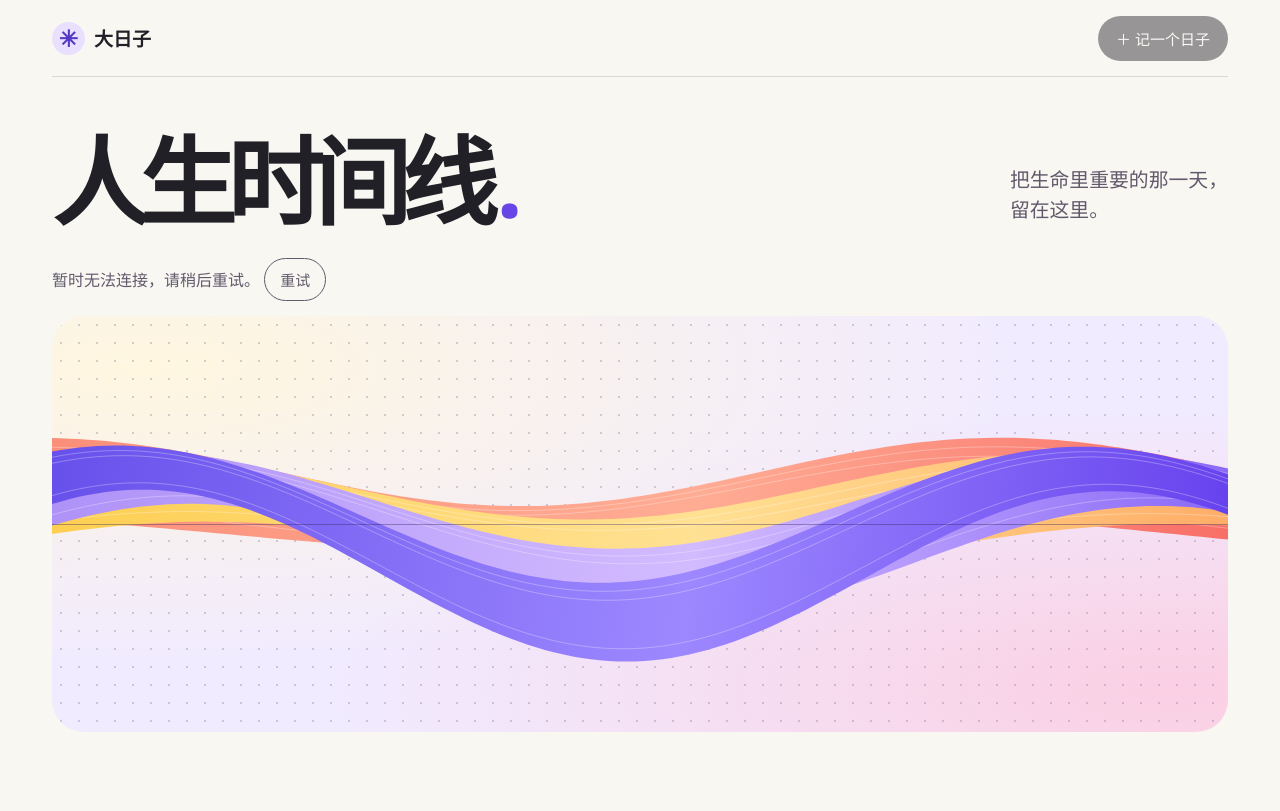
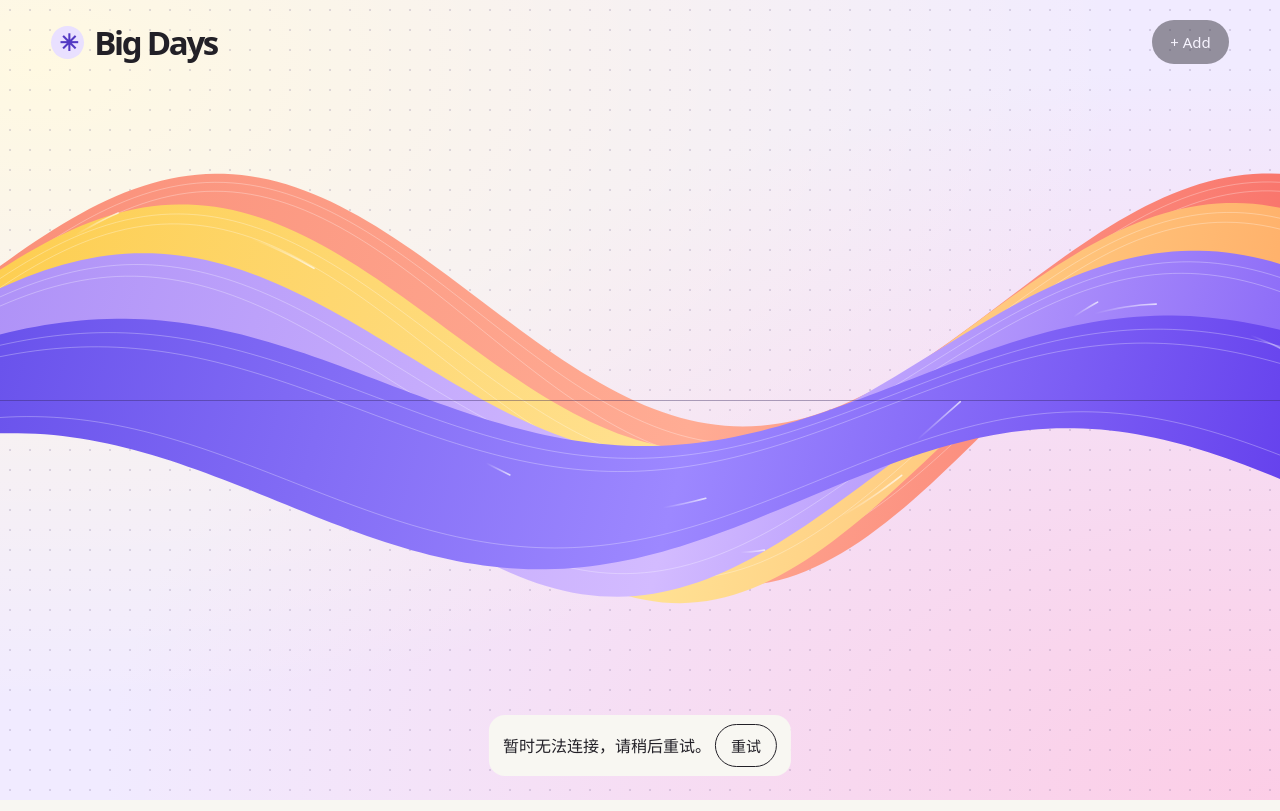
Before and after one commit to jiayu5/life-days, a plain HTML site: page index.html in a window 1280 px wide. Drawn offline with Linux system fonts and the light colour scheme; no server answers.

Commit message:
Update Site source

```diff
--- a/app.js
+++ b/app.js
@@ -33,7 +33,7 @@ function edit(event = null) {
   form.elements.title.value = event?.title || '';
   form.elements.day.value = event?.day || today();
   form.elements.note.value = event?.note || '';
-  byId('form-title').textContent = event ? '编辑日子' : '记一个日子';
+  byId('form-title').textContent = event ? '编辑日子' : '新增日期';
   byId('form-error').textContent = '';
   deleteButton.hidden = !event;
   dialog.showModal();
@@ -136,9 +136,7 @@ function render() {
   const stops = [...events, { title: '今天', day: date }].sort((a, b) => a.day.localeCompare(b.day));
   const oldFocus = [...markerButtons].find(([, button]) => button === document.activeElement)?.[0];
   markerButtons = new Map();
-  byId('status').textContent = events.length ? '' : '记下你的第一个大日子。';
-  byId('status').hidden = events.length > 0;
-  byId('hint').hidden = !events.length;
+  byId('status').hidden = true;
   track.replaceChildren(...stops.map((event, index) => {
     const row = element('li', '', 'stop');
     row.dataset.tone = index % 4;
--- a/index.html
+++ b/index.html
@@ -1,30 +1,25 @@
 <!doctype html>
 <html lang="zh-CN">
 <head>
-<meta charset="utf-8"><meta name="viewport" content="width=device-width, initial-scale=1">
-<meta name="theme-color" content="#f8f7f2">
-<title>人生大日子</title>
+<meta charset="utf-8"><meta name="viewport" content="width=device-width, initial-scale=1, viewport-fit=cover">
+<meta name="theme-color" content="#f1ebff">
+<title>Big Days</title>
 <meta name="description" content="记录人生中重要的日子，看看从那天起已经走了多远。">
 <link rel="stylesheet" href="/style.css">
 <script type="module" src="/app.js"></script>
 </head>
 <body>
-<header class="mast frame"><a href="/" class="wordmark"><span aria-hidden="true">✳</span> 大日子</a><button class="add" disabled>＋ 记一个日子</button></header>
-<main class="frame">
-<section class="timeline" aria-labelledby="timeline-title">
-<div class="timeline-heading">
-<h1 id="timeline-title">人生时间线<span aria-hidden="true">.</span></h1>
-<p>把生命里重要的那一天，<br>留在这里。</p>
-</div>
-<p id="status" role="status">正在读取记录…</p>
-<div class="timeline-stage">
+<header class="mast">
+<a href="/" class="wordmark" lang="en"><span aria-hidden="true">✳</span> Big Days</a>
+<button class="add" type="button" lang="en" aria-label="Add a day" disabled><span aria-hidden="true">+</span> Add</button>
+</header>
+<main class="timeline-stage" aria-label="Big Days">
 <canvas id="ribbon" aria-hidden="true"></canvas>
 <div id="rail" class="rail" aria-label="按日期排列的纪念日">
 <ol id="events" class="track"></ol>
 </div>
-</div>
-<div class="rail-footer"><p id="hint" hidden>点开一个节点，回到那一天</p><div id="rail-controls" hidden><button id="back" aria-label="浏览更早的日期">‹</button><button id="forward" aria-label="浏览更晚的日期">›</button></div></div>
-</section>
+<p id="status" role="status" hidden></p>
+<div id="rail-controls" hidden><button id="back" type="button" aria-label="浏览更早的日期">‹</button><button id="forward" type="button" aria-label="浏览更晚的日期">›</button></div>
 </main>
 <dialog id="detail" aria-labelledby="detail-title">
 <div id="detail-year" aria-hidden="true"></div>
@@ -39,7 +34,7 @@
 </article>
 </dialog>
 <dialog id="editor"><form id="event-form">
-<div class="dialog-head"><h2 id="form-title">记一个日子</h2><button type="button" class="close" aria-label="关闭">×</button></div>
+<div class="dialog-head"><h2 id="form-title">新增日期</h2><button type="button" class="close" aria-label="关闭">×</button></div>
 <label>事件名称<input name="title" required maxlength="60" placeholder="例如：我们结婚了"></label>
 <label>日期<input name="day" type="date" required min="0001-01-01" max="9999-12-31"></label>
 <label>想记下的话（可选）<textarea name="note" maxlength="500" rows="3"></textarea></label>
--- a/ribbon.js
+++ b/ribbon.js
@@ -19,6 +19,7 @@ export function mountRibbon(canvas, rail) {
   let visible = true;
   let previous = 0;
   let phase = 0;
+  let streakProgress = 0;
   let pressed = 0;
   let impulse = 0;
   let gradients = [];
@@ -31,7 +32,7 @@ export function mountRibbon(canvas, rail) {
     const base = Math.sin(unit * TAU * 1.22 - phase + scroll) * .12;
     const bow = influence * (motion.y * .36 + .08);
     const ripple = impulse * Math.sin(distance * 5 - phase * 15) * influence * .12;
-    const twist = Math.sin(unit * 7.6 + phase * .9 + band * .72 + scroll + influence);
+    const twist = Math.sin(unit * 7.6 - phase * .9 + band * .72 + scroll + influence);
     return height * (.50 + base + bow + ripple + (band - 1.5) * .034 + twist * (.065 + band * .012) + edge * (.074 + .026 * twist));
   }
 
@@ -43,7 +44,8 @@ export function mountRibbon(canvas, rail) {
     if (!reduced.matches) {
       const ease = 1 - Math.pow(.88, dt);
       for (const key of Object.keys(motion)) motion[key] += (target[key] - motion[key]) * ease;
-      phase += .0048 * dt;
+      phase += .009 * dt;
+      streakProgress = (streakProgress + .0017 * dt) % 1;
       impulse += (pressed - impulse) * ease;
       pressed *= Math.pow(.91, dt);
     }
@@ -67,7 +69,34 @@ export function mountRibbon(canvas, rail) {
         context.stroke();
       }
     }
-    if (!reduced.matches) schedule();
+    if (!reduced.matches) {
+      drawStreaks();
+      schedule();
+    }
+  }
+
+  function drawStreaks() {
+    const pathLength = width + 150;
+    for (let index = 0; index < 11; index++) {
+      const progress = (streakProgress + index * .137) % 1;
+      const band = index % bands.length;
+      const edge = Math.cos(index * 7) * .58;
+      const end = progress * pathLength - 30;
+      const start = end - (24 + index % 3 * 19);
+      const light = context.createLinearGradient(start, 0, end, 0);
+      light.addColorStop(0, '#ffffff00');
+      light.addColorStop(1, '#ffffffb5');
+      context.strokeStyle = light;
+      context.lineWidth = 1.6;
+      context.lineCap = 'round';
+      context.beginPath();
+      context.moveTo(start, point(start, band, edge));
+      for (let step = 1; step <= 8; step++) {
+        const x = start + (end - start) * step / 8;
+        context.lineTo(x, point(x, band, edge));
+      }
+      context.stroke();
+    }
   }
 
   function schedule() {
--- a/style.css
+++ b/style.css
@@ -18,9 +18,13 @@ button:disabled { opacity: .45; cursor: default }
 [hidden] { display: none !important }
 a { color: inherit; text-decoration: none }
 :focus-visible { outline: 2px solid var(--violet); outline-offset: 5px }
-.frame { width: min(1340px, calc(100% - 104px)); margin-inline: auto }
-.mast { display: flex; justify-content: space-between; align-items: center; min-height: 77px; border-bottom: 1px solid var(--rule) }
-.wordmark { display: inline-flex; align-items: center; gap: 9px; font-size: 19px; font-weight: 820 }
+.mast {
+  position: absolute; z-index: 2; inset: 0 0 auto; display: flex;
+  justify-content: space-between; align-items: center; pointer-events: none;
+  padding: max(20px, env(safe-area-inset-top)) max(clamp(18px, 4vw, 56px), env(safe-area-inset-right)) 0 max(clamp(18px, 4vw, 56px), env(safe-area-inset-left));
+}
+.mast > * { pointer-events: auto }
+.wordmark { display: inline-flex; align-items: center; gap: 10px; font-size: clamp(23px, 3vw, 33px); line-height: 1; font-weight: 850; letter-spacing: -.07em }
 .wordmark span { display: grid; place-items: center; width: 33px; height: 33px; border-radius: 50%; background: #e9e0ff; color: #5339c3; font-size: 23px; transition: rotate .55s cubic-bezier(.16,1,.3,1) }
 .wordmark:hover span { rotate: 90deg }
 .add, #return, #edit-event, .retry {
@@ -32,22 +36,21 @@ a { color: inherit; text-decoration: none }
 }
 .add { background: var(--ink); color: white; border: 0; padding: 12px 18px; transition: background-color .2s, translate .2s }
 .add:hover:not(:disabled) { background: var(--violet); translate: 0 -2px }
-.timeline { padding: clamp(34px, 7vh, 88px) 0 26px }
-.timeline-heading { display: flex; justify-content: space-between; align-items: end; gap: 26px; margin-bottom: 30px }
-h1 { font-size: clamp(43px, 7.5vw, 112px); letter-spacing: -.09em; line-height: .99; margin: 0; font-weight: 900 }
-h1 span { color: var(--violet); margin-left: .07em; font-family: Georgia, serif }
-.timeline-heading p { color: var(--muted); font-size: clamp(15px, 1.55vw, 20px); line-height: 1.55; margin: 0 0 2px; flex: 0 0 auto }
-#status { color: var(--muted); margin: 0 0 15px }
+#status {
+  position: absolute; z-index: 1; left: 50%; bottom: max(24px, env(safe-area-inset-bottom));
+  transform: translateX(-50%); width: max-content; max-width: calc(100% - 36px); margin: 0;
+  padding: 9px 14px; border-radius: 16px; background: var(--paper); color: var(--ink);
+}
 .timeline-stage {
   position: relative; isolation: isolate; display: flex; align-items: stretch;
-  min-height: clamp(340px, 52vh, 540px); border-radius: 32px; overflow: hidden;
+  height: 100vh; height: 100dvh; width: 100%; overflow: hidden;
   background-color: #f1ebff;
-  background-image: radial-gradient(circle, #7468944d .75px, transparent 1px), radial-gradient(ellipse at 8% 12%, #fff7df, transparent 57%), radial-gradient(ellipse at 96% 90%, #fbcfe3, transparent 53%);
-  background-size: 18px 18px, auto, auto;
+  background-image: radial-gradient(circle, #74689438 .8px, transparent 1.2px), radial-gradient(ellipse at 3% 8%, #fff9e2, transparent 62%), radial-gradient(ellipse at 100% 100%, #fccde6, transparent 65%);
+  background-size: 20px 20px, auto, auto;
 }
 #ribbon { position: absolute; inset: 0; width: 100%; height: 100%; pointer-events: none }
-.rail { flex: 1; min-width: 0; display: flex; overflow-x: auto; scrollbar-width: thin; scrollbar-color: #8a70da transparent; scroll-behavior: smooth }
-.track { flex: none; display: flex; min-width: 100%; width: max-content; list-style: none; position: relative; margin: 0; padding: 0; isolation: isolate }
+.rail { flex: 1; min-width: 0; display: flex; overflow-x: auto; scrollbar-width: none; scroll-behavior: smooth }
+.track { flex: none; display: flex; min-width: 100%; width: max-content; list-style: none; position: relative; margin: 0; padding: 0 clamp(16px, 5vw, 80px); isolation: isolate }
 .track::before {
   content: ""; position: absolute; pointer-events: none;
   inset: 50% 0 auto; height: 1px; background: #33255b65; z-index: -1;
@@ -85,9 +88,11 @@ h1 span { color: var(--violet); margin-left: .07em; font-family: Georgia, serif
 .now .pin::before { width: 5px; height: 5px; background: #6846e5 }
 .now .marker-label { background: #f8f3ff; box-shadow: none }
 .now .marker-name { color: #514660; font-weight: 650 }
-.rail-footer { display: flex; justify-content: space-between; align-items: center; min-height: 53px; padding-inline: 4px; color: var(--muted); font-size: 14px }
-#rail-controls { display: flex; gap: 8px }
-#rail-controls button { border: 1px solid var(--rule); border-radius: 999px; background: none; width: 42px; height: 36px; font-size: 24px; line-height: 1 }
+#rail-controls {
+  position: absolute; z-index: 1; right: max(clamp(18px, 4vw, 56px), env(safe-area-inset-right));
+  bottom: max(20px, env(safe-area-inset-bottom)); display: flex; gap: 8px;
+}
+#rail-controls button { border: 1px solid var(--rule); border-radius: 999px; background: var(--paper); width: 44px; height: 44px; font-size: 24px; line-height: 1 }
 #rail-controls button:hover:not(:disabled) { border-color: var(--violet); color: var(--violet) }
 
 #detail {
@@ -125,17 +130,11 @@ textarea { resize: vertical }
 #form-error { color: #a82626; min-height: 1.3em }
 .primary { margin-left: auto; color: var(--paper); background: #212756; border-color: #212756 }
 @media (max-width: 650px) {
-  .frame, .detail-page { position: relative; width: calc(100% - 40px) }
-  .mast { min-height: 67px }
-  .timeline { padding-block: 35px 28px }
-  .timeline-heading { display: block; margin-bottom: 23px }
-  .timeline-heading p { margin-top: 10px }
-  .timeline-heading br { display: none }
-  .timeline-stage { min-height: 330px; border-radius: 22px }
+  .detail-page { width: calc(100% - 40px) }
+  .track { padding-inline: 8px }
   .stop { flex-basis: 128px }
   .marker-label { inset-inline: 8px; padding-inline: 9px }
   .marker-name { font-size: 16px }
-  .rail-footer { padding-inline: 0 }
   #detail-title { font-size: clamp(43px, 11vw, 72px) }
 }
 @media (prefers-reduced-motion: reduce) {
```
